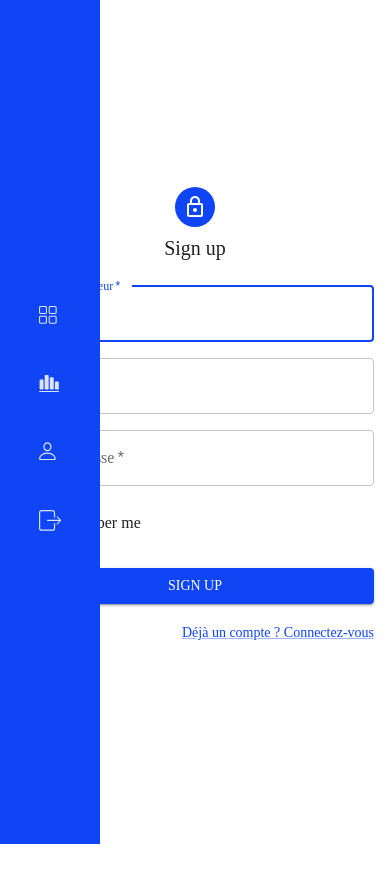
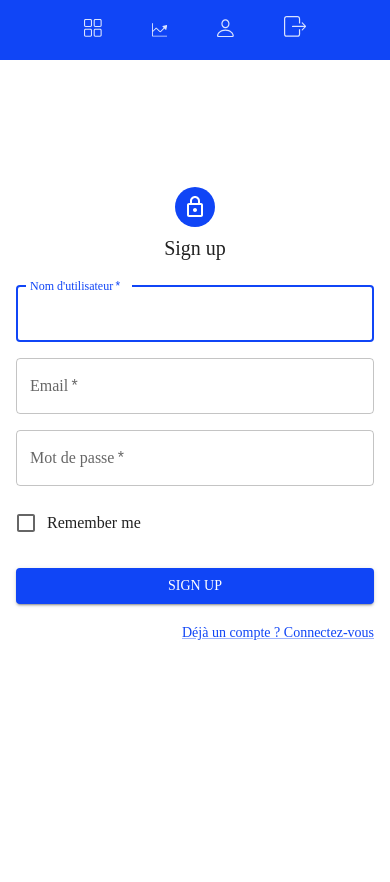
Before and after one commit to Glama107/TrackItEasy, a React (Create React App) app: page /register in a window 390 px wide. Shown: the top 882 px of the page. Built offline with nearby package versions, Linux system fonts and the light colour scheme; a web font is replaced by a local one.

Commit message:
Adding some responsive to navbar

```diff
--- a/src/components/Menu/Sidebar.jsx
+++ b/src/components/Menu/Sidebar.jsx
@@ -74,21 +74,21 @@ function App() {
                             </li>
                             <li>
                                 <NavLink to="/stats">
+
                                     <svg version="1.1"
                                          xmlns="http://www.w3.org/2000/svg"
                                          xmlnsXlink="http://www.w3.org/1999/xlink"
-                                         width="20.4286" height="18.1072">
+                                         width="15.6245" height="13.5804">
                                         <g>
-                                            <rect height="18.1072"
-                                                  opacity="0"
-                                                  width="20.4286" x="0"
-                                                  y="0"/>
+                                            <rect height="13.5804" opacity="0"
+                                                  width="15.6245" x="0" y="0"/>
                                             <path
-                                                d="M0 17.5137C0 17.8562 0.27959 18.1072 0.599611 18.1072L19.8223 18.1072C20.149 18.1072 20.4286 17.8562 20.4286 17.5137C20.4286 17.1748 20.149 16.9171 19.8223 16.9171L0.599611 16.9171C0.27959 16.9171 0 17.1748 0 17.5137ZM0.593556 14.8268C0.593556 15.3073 0.903713 15.601 1.41358 15.601L3.74229 15.601C4.23262 15.601 4.55859 15.3073 4.55859 14.8268L4.55859 6.19356C4.55859 5.71973 4.23262 5.4126 3.74229 5.4126L1.41358 5.4126C0.903713 5.4126 0.593556 5.71973 0.593556 6.19356ZM5.67695 14.8268C5.67695 15.3073 5.99688 15.601 6.49697 15.601L8.82568 15.601C9.32578 15.601 9.64873 15.3073 9.64873 14.8268L9.64873 1.81973C9.64873 1.34219 9.32578 1.04854 8.82568 1.04854L6.49697 1.04854C5.99688 1.04854 5.67695 1.34219 5.67695 1.81973ZM10.7701 14.8268C10.7701 15.3073 11.0863 15.601 11.5804 15.601L13.9219 15.601C14.4152 15.601 14.7352 15.3073 14.7352 14.8268L14.7352 4.00479C14.7352 3.52051 14.4152 3.22686 13.9219 3.22686L11.5804 3.22686C11.0863 3.22686 10.7701 3.52051 10.7701 4.00479ZM15.8596 14.8268C15.8596 15.3073 16.1697 15.601 16.6796 15.601L19.0083 15.601C19.5054 15.601 19.8313 15.3073 19.8313 14.8268L19.8313 8.30791C19.8313 7.83037 19.5054 7.52998 19.0083 7.52998L16.6796 7.52998C16.1697 7.52998 15.8596 7.83037 15.8596 8.30791Z"
+                                                d="M0 13.0881C0 13.3897 0.195777 13.5804 0.497388 13.5804L15.1697 13.5804C15.4148 13.5804 15.6245 13.3922 15.6245 13.1353C15.6245 12.8811 15.4148 12.6878 15.1697 12.6878L1.08003 12.6878C0.948928 12.6878 0.90674 12.6434 0.90674 12.5145L0.90674 0.510353C0.90674 0.270338 0.713454 0.0561038 0.459303 0.0561038C0.195557 0.0561038 0 0.270338 0 0.510353ZM0.804714 9.06314L3.92161 5.9376C4.02613 5.83535 4.11929 5.78284 4.21699 5.78284C4.3147 5.78284 4.41013 5.83535 4.51238 5.9376L7.35754 8.79419C7.64751 9.09426 7.94304 9.22991 8.25322 9.22991C8.56846 9.22991 8.85842 9.09199 9.15623 8.79419L12.3806 5.54605L13.6976 6.8658C13.9045 7.07271 14.1716 6.95471 14.2441 6.66518L15.2168 2.46174C15.2843 2.1884 15.0594 1.97593 14.7957 2.04338L10.5973 3.01106C10.3055 3.08862 10.1897 3.35288 10.3967 3.55979L11.7005 4.86819L8.55366 8.05847C8.45369 8.15844 8.35093 8.2155 8.25322 8.2155C8.16057 8.2155 8.06235 8.16298 7.95784 8.05847L5.11494 5.20415C4.81992 4.9018 4.52717 4.76616 4.21699 4.76616C3.90681 4.76616 3.62417 4.89902 3.31904 5.20415L0.129126 8.39033Z"
                                                 fill="#ffffff"
                                                 fill-opacity="0.85"/>
                                         </g>
                                     </svg>
+
 
                                 </NavLink>
                             </li>
--- a/src/components/style/sidebar.css
+++ b/src/components/style/sidebar.css
@@ -12,6 +12,22 @@ nav {
     align-items: center;
     padding: 20px 0;
     z-index: 1;
+}
+
+@media screen and (max-width: 630px) {
+    nav {
+        height: 60px;
+        width: 100%;
+        transform: translateY(0);
+        top: 0;
+        flex-direction: row;
+    }
+
+    .menu ul {
+        display: flex;
+        gap: 50px;
+        align-items: baseline;
+    }
 }
 
 .logo {
```
